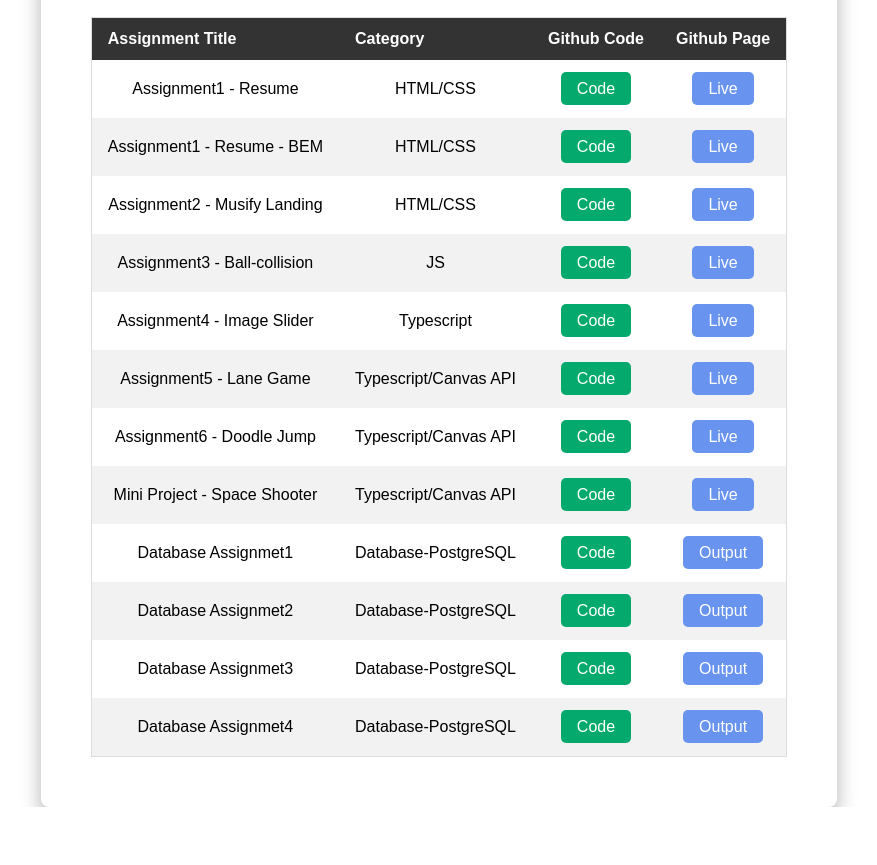
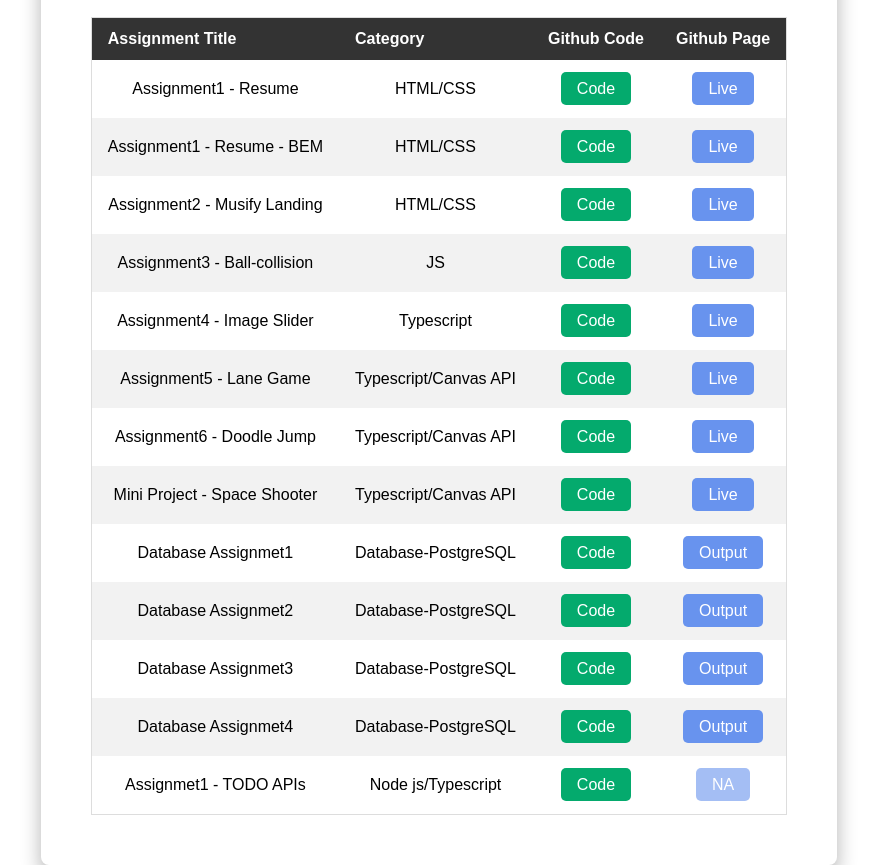
Before and after one commit to Ganesh896/Lf-fellowship_Assignment-table, a plain HTML site: page index.html in a window 1280 px wide. Shown: the part 137-1002 px from the top of the page, without its empty margins (201-1078 px from the left). Before the commit the page ends 944 px from the top, so only its background shows below. Drawn offline with Linux system fonts and the light colour scheme.

Commit message:
node assignment1

```diff
--- a/index.html
+++ b/index.html
@@ -104,6 +104,12 @@
                             <td><a href="https://github.com/Ganesh896/LF-Assignment-DB/tree/master/Assignment4" class="code__link">Code</a></td>
                             <td><a href="https://docs.google.com/document/d/1npBlIgYmir5jF3gyDBS-JU-XqKcaKBTTYFoLi8WvYa0/edit" class="live__link">Output</a></td>
                         </tr>
+                        <tr>
+                            <td>Assignmet1 - TODO APIs</td>
+                            <td>Node js/Typescript</td>
+                            <td><a href="https://github.com/Ganesh896/LF-Node-TodoAPP" class="code__link">Code</a></td>
+                            <td><a href="#" class="live__link" style="pointer-events: none; cursor: default; opacity: 0.6">NA</a></td>
+                        </tr>
                     </tbody>
                 </table>
             </div>
```
